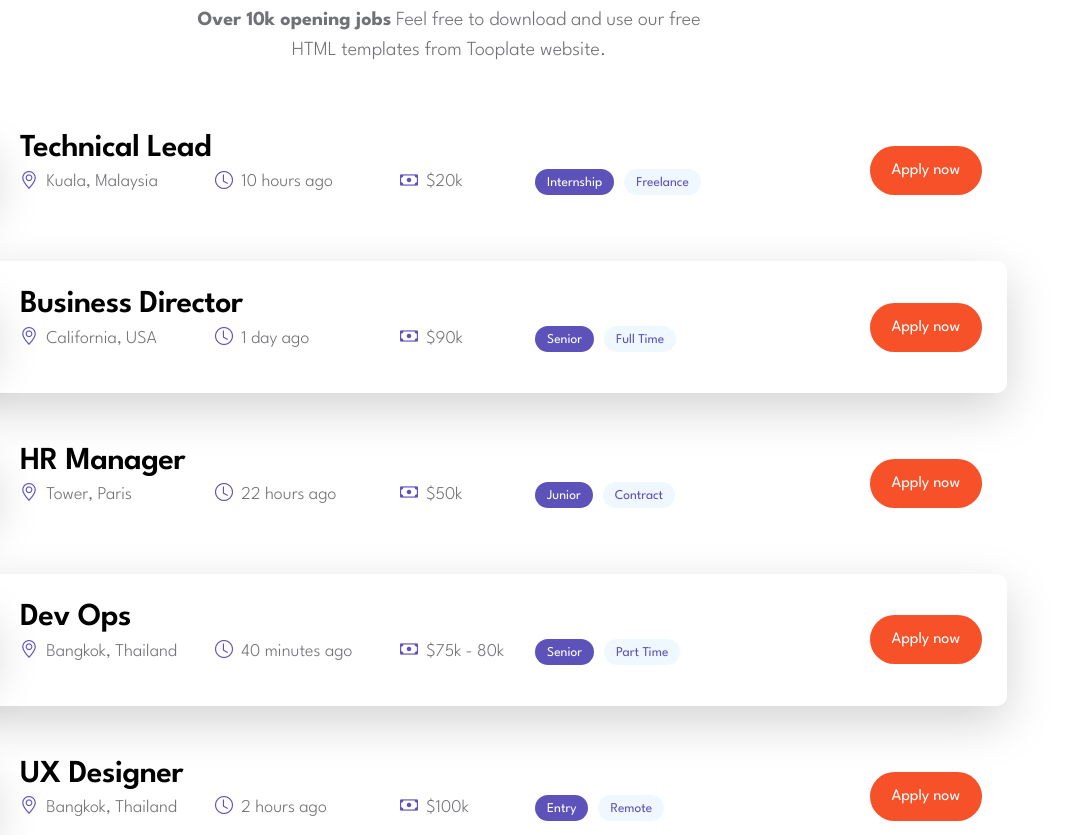
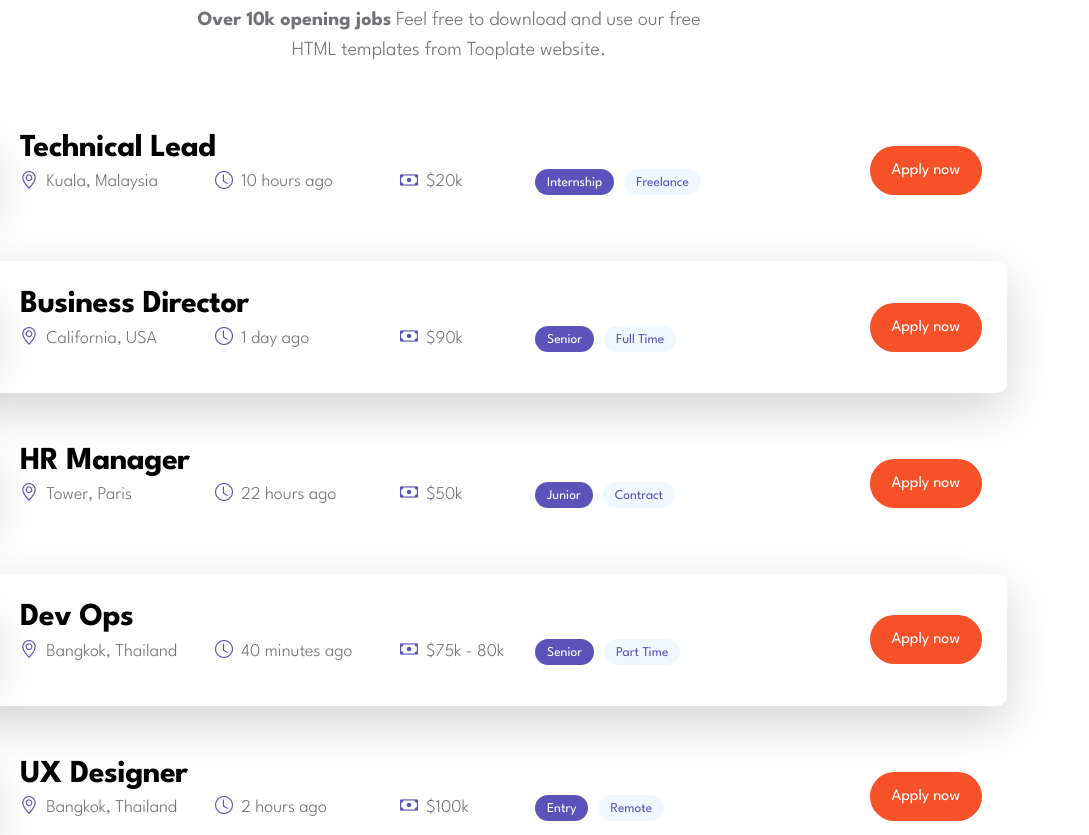
Before and after one commit to AnuradhaVIyer/2134_gotto_job, a plain HTML site: page index.html in a window 1280 px wide. Shown: the part 1800-2635 px from the top of the page, 191-1280 px from the left. Drawn offline with Linux system fonts and the light colour scheme.

Commit message:
Updated job-title in tooplate-gotto-job.css

```diff
--- a/css/tooplate-gotto-job.css
+++ b/css/tooplate-gotto-job.css
@@ -1006,6 +1006,12 @@ nav[aria-label="breadcrumb"] {
   color: var(--dark-color);
 }
 
+.job-title {
+  font-size: 2rem;      /* ~32px */
+  font-weight: 700;
+}
+
+
 .job-thumb p {
   font-size: 18px;
 }
@@ -1553,4 +1559,5 @@ nav[aria-label="breadcrumb"] {
   .job-detail-share {
     margin: 20px auto 0 auto;
   }
-}
+
+}
```
